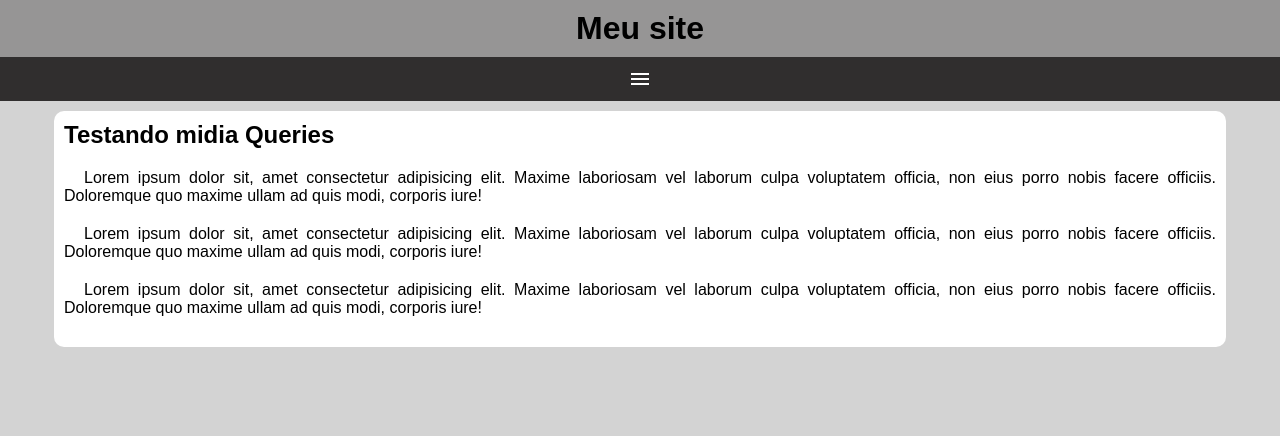
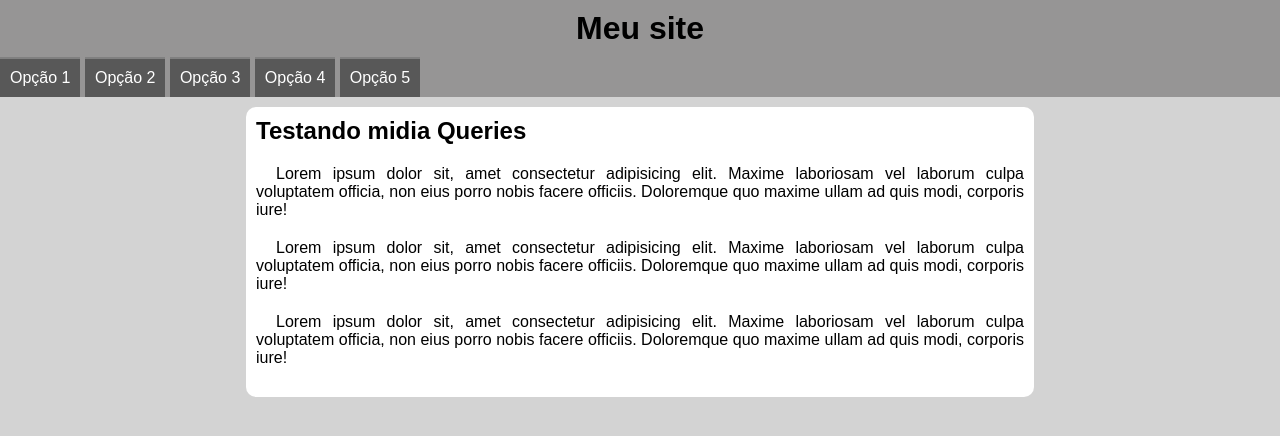
Before and after one commit to Dudda-soares/MediaQueries, a plain HTML site: page mq005/index.html in a window 1280 px wide. Drawn offline with nearby package versions, Linux system fonts and the light colour scheme.

Commit message:
funçoes de media query

```diff
--- /dev/null
+++ b/mq005/estilos/media-query.css
@@ -0,0 +1,26 @@
+@charset "UTF-8";
+
+/*pequenas telas : ate 600px
+celular: de 600px ate 768px--
+tablet: de 768px ate 992px
+desktop: 992px ate 1200px
+grandes telas:acima de 1200 px
+*/
+
+@media screen and (min-width:768px) {
+    span#menu{
+        display: none;
+    }
+
+    nav{
+        display: block;
+    }
+
+    nav > ul > li {
+        display: inline-block;
+    }
+
+    main{
+        width: 768px;
+    }
+}
--- a/mq005/estilos/style.css
+++ b/mq005/estilos/style.css
@@ -33,16 +33,16 @@ span#menu:hover{
 }
 
 
-menu{
+nav{
     display: none;
 }
 
 
-menu > ul{
+nav > ul{
     list-style-type: none;
 }
 
-menu > ul > li > a{
+nav > ul > li > a{
     display: block;
     padding: 10px;
     text-decoration: none;
@@ -52,7 +52,7 @@ menu > ul > li > a{
     border-top: 2px solid gray;
 }
 
-menu a:hover{
+nav a:hover{
     background-color:gray ;
 }
 
--- a/mq005/index.html
+++ b/mq005/index.html
@@ -6,12 +6,13 @@
     <title>Media Query</title>
     <link rel="stylesheet" href="https://fonts.googleapis.com/css2?family=Material+Symbols+Outlined:opsz,wght,FILL,GRAD@24,400,0,0" />
     <link rel="stylesheet" href="estilos/style.css">
+    <link rel="stylesheet" href="estilos/media-query.css">
 </head>
-<body>
+<body  >
     <header>
         <h1>Meu site </h1>
         <span id="menu" class="material-symbols-outlined">menu</span>
-        <menu>
+        <nav>
             <ul>
                 <li><a href="#">Opção 1</a></li>
                 <li><a href="#">Opção 2</a></li>
@@ -20,7 +21,7 @@
                 <li><a href="#">Opção 5</a></li>
 
             </ul>
-        </menu>
+        </nav>
     </header>
     <main>
         <article>
--- a/mq005/main.js
+++ b/mq005/main.js
@@ -1,7 +1,8 @@
 $(document).ready(function(){
 
+
     $('#menu').click(function(){
-        $('menu').slideToggle()
+        $('nav').slideToggle()
     })
 }
 )
```
